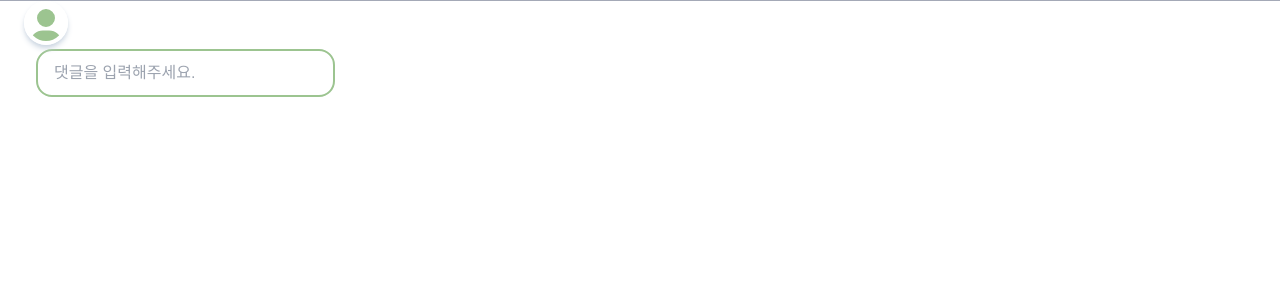
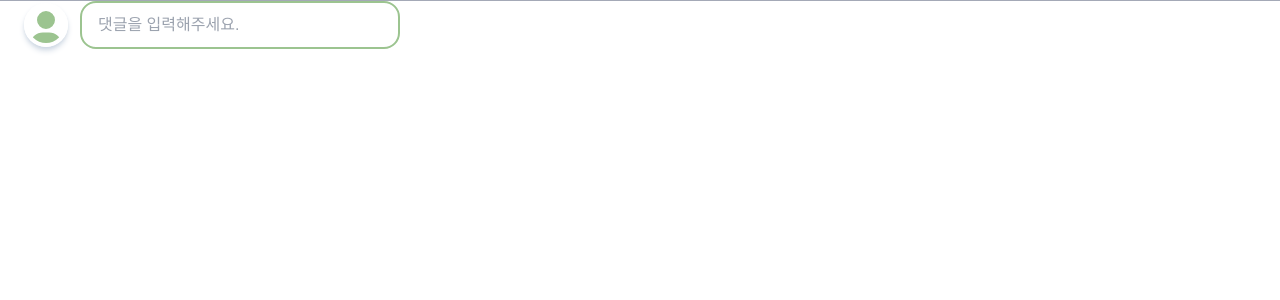
Before and after one commit to coding-union-kr/siltarae-fe, a Next.js app: page / in a window 1280 px wide. Shown: the top 300 px of the page. Built offline with nearby package versions, Linux system fonts and the light colour scheme.

Commit message:
feat: 스타일 조절

```diff
--- a/components/CommentInput.tsx
+++ b/components/CommentInput.tsx
@@ -3,8 +3,8 @@ import Avatar from "./Avatar";
 
 function CommentInput() {
   return (
-    <div className="flex items-center border-t-[0.3px] border-[#A4A9B7]">
-      <div className="mx-6">
+    <div className="border-t-[0.3px] border-[#A4A9B7]">
+      <div className="flex items-center mx-6">
         <Avatar />
         <input
           type="text"
```
